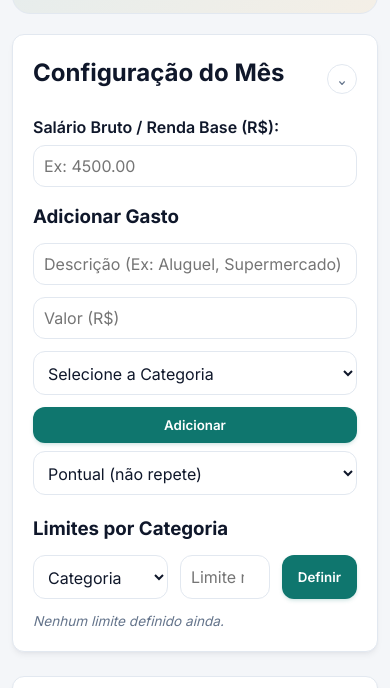
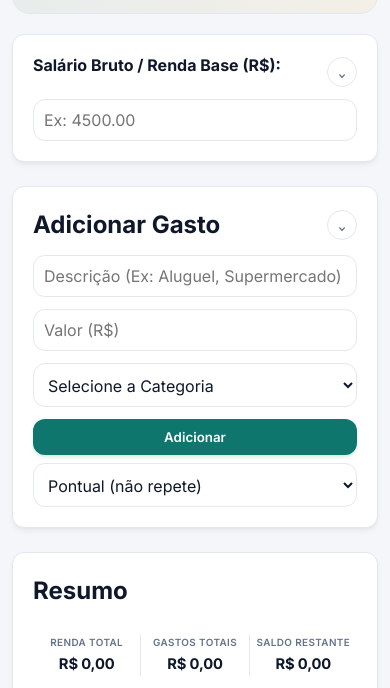
Before and after one commit to Pysrdafoice/Dashboard-Financeiro-pessoal-MoneyCount, a plain HTML site: page index.html in a window 390 px wide. Shown: the part 155-843 px from the top of the page. Drawn offline with nearby package versions, Linux system fonts and the light colour scheme.

Commit message:
separando as divs de configuração de gastos para 3 div separadas
adicionando um novo campo de guardado para informar quanti tenho guardado e não contando como gasto já que é investimo
removi a opção investimentos na seleção de categoria de gastos

corrigir salario bruto no mobile onde não permitia adicionar centavos

removi os botões de seta no mobile porque toda hora passava para o proximo grafico quando não queria

```diff
--- a/index.html
+++ b/index.html
@@ -46,19 +46,24 @@
     </div>
 
     <main class="container">
-        <!-- Seção de Entrada e Resumo -->
-        <section class="card config-card colapsavel">
+        <!-- Configuração do Mês: o próprio label do campo serve de título -->
+        <section class="card colapsavel">
             <div class="card-cabecalho">
-                <h2>Configuração do Mês</h2>
-                <button class="btn-colapsar" aria-label="Minimizar Configuração do Mês" title="Minimizar/expandir">⌄</button>
+                <h2 id="titulo-salario">Salário Bruto / Renda Base (R$):</h2>
+                <button class="btn-colapsar" aria-label="Minimizar Salário" title="Minimizar/expandir">⌄</button>
             </div>
             <div class="card-corpo">
-            <div class="input-group">
-                <label for="input-salario">Salário Bruto / Renda Base (R$):</label>
-                <input type="number" id="input-salario" placeholder="Ex: 4500.00" step="0.01" min="0">
+                <input type="number" id="input-salario" aria-labelledby="titulo-salario" placeholder="Ex: 4500.00" step="0.01" min="0">
             </div>
+        </section>
 
-            <h3>Adicionar Gasto</h3>
+        <!-- Adicionar Gasto -->
+        <section class="card colapsavel">
+            <div class="card-cabecalho">
+                <h2>Adicionar Gasto</h2>
+                <button class="btn-colapsar" aria-label="Minimizar Adicionar Gasto" title="Minimizar/expandir">⌄</button>
+            </div>
+            <div class="card-corpo">
                 <form id="form-gasto" class="gasto-form">
                     <input type="text" id="desc-gasto" placeholder="Descrição (Ex: Aluguel, Supermercado)" required>
                     <input type="number" id="valor-gasto" placeholder="Valor (R$)" step="0.01" min="0.01" required>
@@ -71,7 +76,6 @@
                         <option value="Saúde">Saúde</option>
                         <option value="Estética">Estética</option>
                         <option value="Assinaturas">Assinaturas</option>
-                    <option value="Investimentos">Investimentos</option>
                         <option value="Educação">Educação</option>
                         <option value="Outros">Outros</option>
                     </select>
@@ -87,31 +91,15 @@
                         <input type="number" id="parcelas-gasto" placeholder="Nº de parcelas" min="2" step="1" class="hidden" title="Quantidade total de parcelas">
                     </div>
                 </form>
-
-            <h3 class="limites-titulo">Limites por Categoria</h3>
-            <form id="form-limite" class="limite-form">
-                <select id="cat-limite" required>
-                    <option value="" disabled selected>Categoria</option>
-                    <option value="Moradia">Moradia</option>
-                    <option value="Alimentação">Alimentação</option>
-                    <option value="Transporte">Transporte</option>
-                    <option value="Lazer">Lazer</option>
-                    <option value="Saúde">Saúde</option>
-                    <option value="Estética">Estética</option>
-                    <option value="Assinaturas">Assinaturas</option>
-                    <option value="Investimentos">Investimentos</option>
-                    <option value="Educação">Educação</option>
-                    <option value="Outros">Outros</option>
-                </select>
-                <input type="number" id="valor-limite" placeholder="Limite mensal (R$)" step="0.01" min="0.01" required>
-                <button type="submit" class="btn-primary">Definir</button>
-            </form>
-            <ul id="lista-limites" class="lista-limites"></ul>
             </div>
         </section>
 
-        <!-- Resumo Financeiro: as três informações numa única div, alinhadas -->
-        <section class="card resumo-card">
+        <!-- Resumo Financeiro: título + as quatro informações alinhadas na mesma linha -->
+        <section class="card" id="card-resumo">
+            <div class="card-cabecalho">
+                <h2>Resumo</h2>
+            </div>
+            <div class="resumo-card">
                 <div class="resumo-item">
                     <h3>Renda Total</h3>
                     <p id="res-renda">R$ 0,00</p>
@@ -125,6 +113,12 @@
                 <div class="resumo-item">
                     <h3>Saldo Restante</h3>
                     <p id="res-saldo" class="text-success">R$ 0,00</p>
+                </div>
+                <div class="resumo-divisor" id="resumo-divisor-livre"></div>
+                <div class="resumo-item hidden" id="resumo-item-livre">
+                    <h3>Livre p/ Gastar</h3>
+                    <p id="res-saldo-livre">R$ 0,00</p>
+                </div>
             </div>
         </section>
 
@@ -149,6 +143,33 @@
                 </form>
 
                 <ul id="lista-poupanca" class="lista-poupanca"></ul>
+            </div>
+        </section>
+
+        <!-- Limites por Categoria -->
+        <section class="card colapsavel">
+            <div class="card-cabecalho">
+                <h2>Limites por Categoria</h2>
+                <button class="btn-colapsar" aria-label="Minimizar Limites por Categoria" title="Minimizar/expandir">⌄</button>
+            </div>
+            <div class="card-corpo">
+                <form id="form-limite" class="limite-form">
+                    <select id="cat-limite" required>
+                        <option value="" disabled selected>Categoria</option>
+                        <option value="Moradia">Moradia</option>
+                        <option value="Alimentação">Alimentação</option>
+                        <option value="Transporte">Transporte</option>
+                        <option value="Lazer">Lazer</option>
+                        <option value="Saúde">Saúde</option>
+                        <option value="Estética">Estética</option>
+                        <option value="Assinaturas">Assinaturas</option>
+                        <option value="Educação">Educação</option>
+                        <option value="Outros">Outros</option>
+                    </select>
+                    <input type="number" id="valor-limite" placeholder="Limite mensal (R$)" step="0.01" min="0.01" required>
+                    <button type="submit" class="btn-primary">Definir</button>
+                </form>
+                <ul id="lista-limites" class="lista-limites"></ul>
             </div>
         </section>
 
--- a/script.js
+++ b/script.js
@@ -49,6 +49,7 @@ const listaPoupanca = document.getElementById('lista-poupanca');
 const resRenda = document.getElementById('res-renda');
 const resGastos = document.getElementById('res-gastos');
 const resSaldo = document.getElementById('res-saldo');
+const resSaldoLivre = document.getElementById('res-saldo-livre');
 const btnFecharMes = document.getElementById('btn-fechar-mes');
 
 // Elementos de Limites por Categoria
@@ -271,7 +272,16 @@ function calcularTotais() {
 }
 
 function atualizarInterface() {
-  inputSalario.value = estado.salario ? estado.salario : '';
+  // Só resincroniza o campo com o estado quando ele NÃO está em foco.
+  // Antes, essa linha rodava a cada tecla digitada (via listener de 'input'
+  // logo abaixo), reescrevendo o valor no meio da digitação — isso jogava
+  // o cursor pro fim do texto, apagando o "." recém-digitado ou empurrando
+  // a vírgula pro começo. Fora do foco (ex: após importar backup, fechar
+  // o mês, ou no carregamento inicial), a resincronização continua normal.
+  if (document.activeElement !== inputSalario) {
+    inputSalario.value = estado.salario ? estado.salario : '';
+  }
+
   const { totalGastos, saldoRestante } = calcularTotais();
 
   resRenda.textContent = formatarMoeda(estado.salario);
@@ -280,9 +290,9 @@ function atualizarInterface() {
 
   resSaldo.className = saldoRestante >= 0 ? 'text-success' : 'text-danger';
 
-  const cardSaldo = resSaldo.closest('.resumo-card');
-  if (cardSaldo) {
-    cardSaldo.classList.toggle('card-alerta', saldoRestante < 0);
+  const cardResumo = document.getElementById('card-resumo');
+  if (cardResumo) {
+    cardResumo.classList.toggle('card-alerta', saldoRestante < 0);
   }
 
   renderizarExtrato();
@@ -369,6 +379,26 @@ function calcularSaldoPoupanca() {
   }, 0);
 }
 
+/**
+ * Movimento líquido de poupança dentro do mês/ano atual (depósitos menos
+ * retiradas). Usado só para calcular o "Saldo Livre" — de propósito NÃO
+ * usa o saldo total acumulado, porque "Guardado" nunca zera ao Fechar o
+ * Mês, enquanto "Saldo Restante" é sempre relativo ao mês corrente. Somar
+ * o total histórico deixaria o Saldo Livre cada vez mais negativo com o
+ * passar dos meses, mesmo sem nenhum gasto novo.
+ */
+function calcularMovimentoPoupancaMesAtual() {
+  const agora = new Date();
+  return estado.poupanca.reduce((acc, mov) => {
+    const dataMov = new Date(mov.data);
+    const mesmoMes =
+      dataMov.getMonth() === agora.getMonth() &&
+      dataMov.getFullYear() === agora.getFullYear();
+    if (!mesmoMes) return acc;
+    return mov.tipo === 'retirada' ? acc - mov.valor : acc + mov.valor;
+  }, 0);
+}
+
 function registrarMovimentoPoupanca() {
   const tipo = tipoPoupanca.value; // 'deposito' | 'retirada'
   const valor = parseFloat(valorPoupanca.value);
@@ -404,8 +434,33 @@ function removerMovimentoPoupanca(id) {
   renderizarPoupanca();
 }
 
+/**
+ * Atualiza a 4ª coluna "Livre p/ Gastar" no card de Resumo (junto com seu
+ * divisor). Fica escondida quando não há movimento de poupança neste mês,
+ * pois nesse caso Saldo Livre === Saldo Restante e mostrar seria redundante.
+ */
+function atualizarSaldoLivre() {
+  const { saldoRestante } = calcularTotais();
+  const movimentoMes = calcularMovimentoPoupancaMesAtual();
+  const itemLivre = document.getElementById('resumo-item-livre');
+  const divisorLivre = document.getElementById('resumo-divisor-livre');
+
+  if (movimentoMes === 0) {
+    itemLivre.classList.add('hidden');
+    divisorLivre.classList.add('hidden');
+    return;
+  }
+
+  const saldoLivre = saldoRestante - movimentoMes;
+  resSaldoLivre.textContent = formatarMoeda(saldoLivre);
+  resSaldoLivre.className = saldoLivre >= 0 ? 'text-success' : 'text-danger';
+  itemLivre.classList.remove('hidden');
+  divisorLivre.classList.remove('hidden');
+}
+
 function renderizarPoupanca() {
   poupancaSaldo.textContent = formatarMoeda(calcularSaldoPoupanca());
+  atualizarSaldoLivre();
 
   listaPoupanca.innerHTML = '';
 
--- a/style.css
+++ b/style.css
@@ -150,21 +150,6 @@ img, canvas {
     0 2px 4px -2px rgba(15, 23, 42, 0.05);
 }
 
-.config-card h2,
-.config-card h3 {
-  margin-bottom: 12px;
-}
-
-.input-group {
-  margin-bottom: 16px;
-}
-
-.input-group label {
-  display: block;
-  font-weight: 600;
-  margin-bottom: 6px;
-}
-
 input,
 select {
   width: 100%;
@@ -232,7 +217,6 @@ select:focus {
   align-items: center;
   justify-content: space-between;
   gap: 8px;
-  padding: 18px 14px;
 }
 
 .resumo-item {
@@ -267,7 +251,7 @@ select:focus {
 }
 
 /* Destaque quando o saldo fica negativo (aplicado via JS: card-alerta) */
-.resumo-card.card-alerta {
+#card-resumo.card-alerta {
   border: 1px solid var(--danger);
   background-color: #fef2f2;
 }
@@ -546,10 +530,14 @@ select:focus {
     font-size: 1.6rem;
   }
   .resumo-item p {
-    font-size: 1.05rem;
+    font-size: 0.92rem;
+  }
+  .resumo-item h3 {
+    font-size: 0.62rem;
   }
   .resumo-card {
-    padding: 14px 8px;
+    padding: 14px 4px;
+    gap: 4px;
   }
   .app-header h1 {
     font-size: 1.55rem;
@@ -579,6 +567,12 @@ select:focus {
   }
   .carrossel-header {
     flex-wrap: wrap;
+  }
+  /* No mobile, as setas somem — a navegação fica só pelos dots (toque
+     neles) e pelo swipe (arrastar o dedo), que já funcionava antes.
+     O viewport ocupa o espaço que sobrou automaticamente (flex: 1). */
+  .carrossel-seta {
+    display: none;
   }
   body {
     padding: 12px;
@@ -790,11 +784,6 @@ body.dark-mode .backup-status.erro {
 }
 
 /* ---- Limites por Categoria (form + lista) ---- */
-.limites-titulo {
-  margin-top: 20px;
-  margin-bottom: 12px;
-}
-
 .limite-form {
   display: grid;
   grid-template-columns: 1.5fr 1fr auto;
@@ -1041,7 +1030,7 @@ body.dark-mode .backup-status.erro {
 }
 
 /* ---- Ajustes específicos do tema escuro ---- */
-body.dark-mode .resumo-card.card-alerta {
+body.dark-mode #card-resumo.card-alerta {
   background-color: #3f1d1d;
 }
 
@@ -1190,10 +1179,25 @@ body.dark-mode th {
   align-items: center;
   justify-content: space-between;
   gap: 12px;
+  margin-bottom: 12px;
 }
 
-.colapsavel .card-cabecalho {
-  margin-bottom: 12px;
+/* Título do card de Salário é mais longo que os demais (o label virou o
+   título) — reduz o tamanho e permite quebrar em 2 linhas sem espremer
+   o botão de minimizar, que fica alinhado ao topo nesse caso. */
+#titulo-salario {
+  font-size: 1rem;
+  line-height: 1.35;
+  min-width: 0;
+}
+
+.card-cabecalho:has(#titulo-salario) {
+  align-items: flex-start;
+}
+
+.card-cabecalho:has(#titulo-salario) .btn-colapsar {
+  flex-shrink: 0;
+  margin-top: 2px;
 }
 
 .carrossel-header-acoes {
```
Lines whose indentation alone changed are shown as unchanged.
